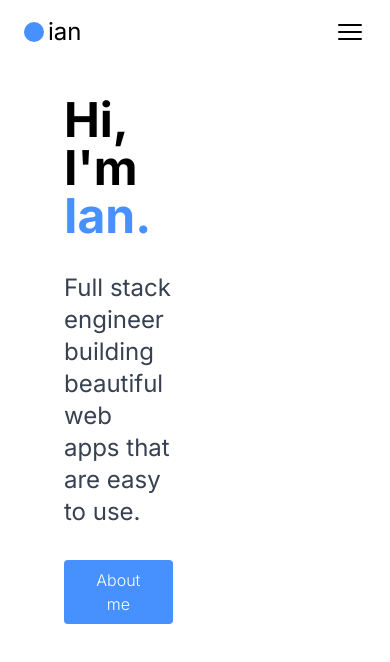
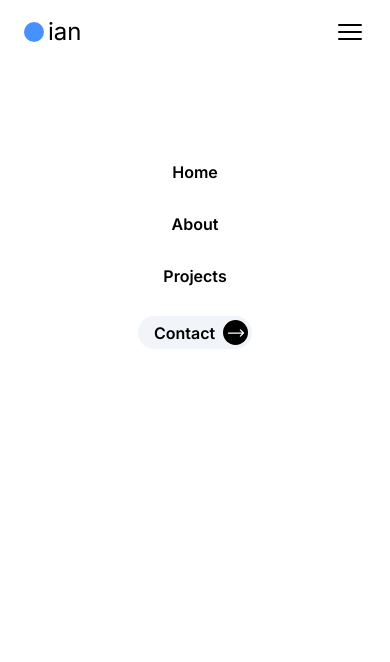
Before and after one commit to inathan44/portfolio, a React (Vite) app: page / in a window 390 px wide. Shown: the top 662 px of the page. Built offline with nearby package versions, Linux system fonts and the light colour scheme.

Commit message:
Mobile Navbar

```diff
--- a/src/components/Navbar/Index.tsx
+++ b/src/components/Navbar/Index.tsx
@@ -22,7 +22,7 @@ const Navbar = () => {
         </button>
         <DesktopLinks />
       </nav>
-      {showDropdown && <MobileLinks />}
+      <MobileLinks open={showDropdown} />
     </header>
   );
 };
```
